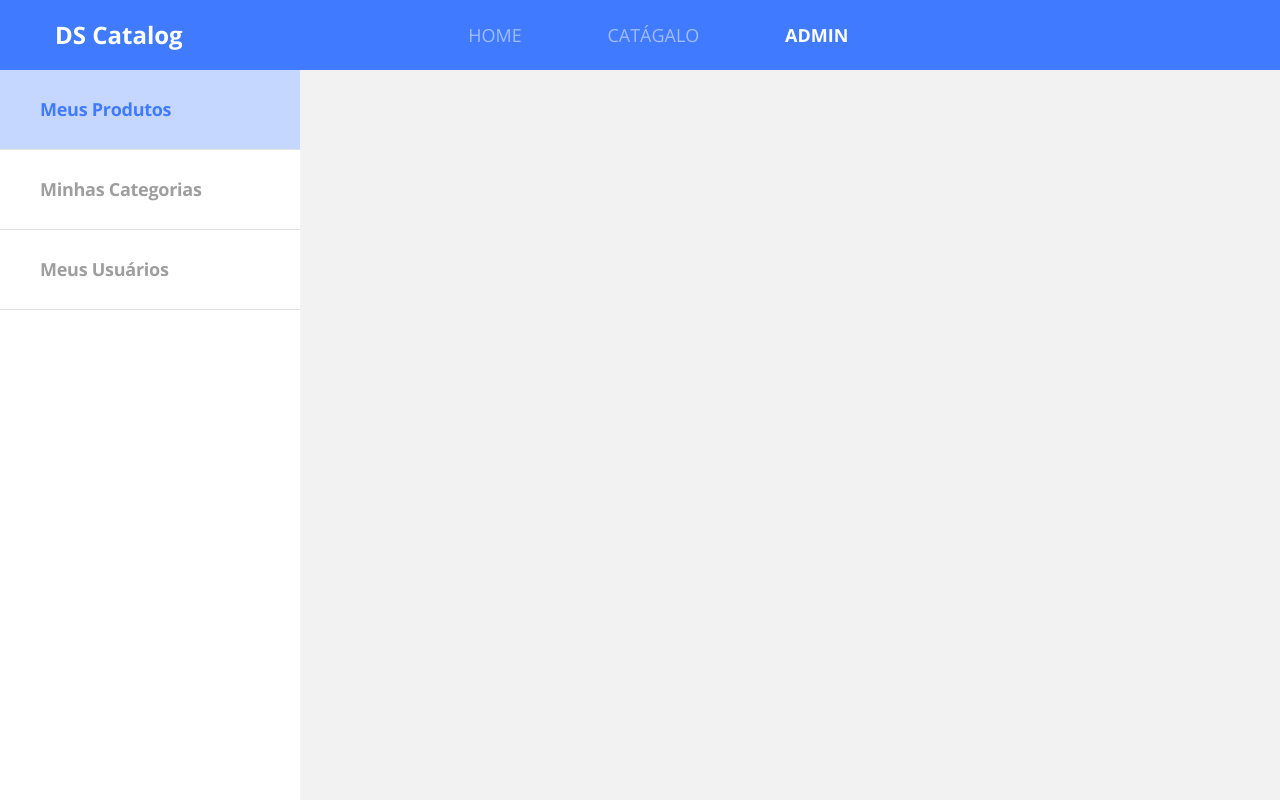
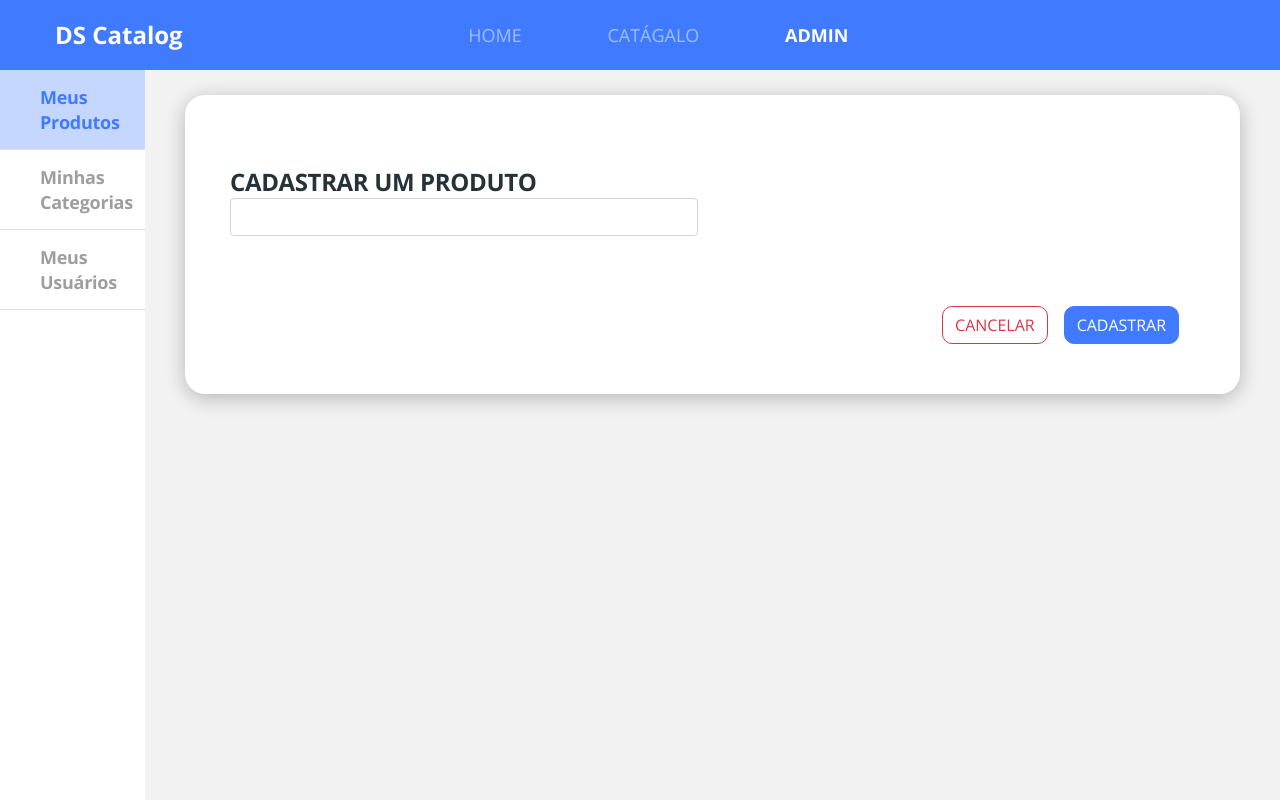
Before and after one commit to mackristofer/dscatalog-bootcamp, a React (Create React App) app in the folder front-web/: page /admin/products/create in a window 1280 px wide. Built offline with nearby package versions, Linux system fonts and the light colour scheme.

Commit message:
Admin base form create

```diff
--- a/front-web/src/Routes.tsx
+++ b/front-web/src/Routes.tsx
@@ -1,5 +1,5 @@
 import React from 'react';
-import {BrowserRouter, Switch, Route } from 'react-router-dom';
+import {BrowserRouter, Switch, Route, Redirect } from 'react-router-dom';
 import Navbar from './core/components/Navbar';
 import Admin from './pages/Admin';
 import Catalog from './pages/Catalog';
@@ -19,6 +19,7 @@
     <Route path="/products/:productId">
         <ProductDetails />
     </Route>
+    <Redirect from="/admin" to="/admin/products" exact/>
     <Route path="/admin">
         <Admin />
     </Route>
--- a/front-web/src/core/components/Navbar/index.tsx
+++ b/front-web/src/core/components/Navbar/index.tsx
@@ -12,17 +12,17 @@
         <div className="col-6 offset-2">
             <ul className="main-menu">
                 <li>
-                    <NavLink to="/" activeClassName="active" exact>
+                    <NavLink to="/" exact>
                         HOME
                     </NavLink>
                     </li>
                     <li>
-                    <NavLink to="/products" activeClassName="active">
+                    <NavLink to="/products">
                         CATÁGALO
                     </NavLink>
                     </li>
                     <li>
-                    <NavLink to="/admin" activeClassName="active">
+                    <NavLink to="/admin">
                         ADMIN
                     </NavLink>
                 </li>
--- /dev/null
+++ b/front-web/src/pages/Admin/components/BaseForm/index.tsx
@@ -0,0 +1,42 @@
+import React from 'react';
+import {useHistory} from 'react-router-dom';
+import './styles.scss';
+
+type Props = {
+    title:string;
+    children:React.ReactNode;
+}
+
+const BaseForm = ({title, children}:Props) => {
+
+    const history = useHistory();
+
+    const handleCancel = () => {
+        history.push('../');
+    }
+
+    return (
+        <div className="admin-base-form card-base">
+            <h1 className="base-form-title">
+            {title}
+            </h1>
+            {children}
+            <div className="base-form-actions">
+                <button
+                className="btn btn-outline-danger border-radius-10 mr-3"
+                onClick={handleCancel}
+                >
+                    CANCELAR
+                </button>
+                <button
+                className="btn btn-primary border-radius-10 mr-3"
+
+                >
+                    CADASTRAR
+                </button>
+            </div>
+        </div>
+    )
+}
+
+export default BaseForm;
--- /dev/null
+++ b/front-web/src/pages/Admin/components/BaseForm/styles.scss
@@ -0,0 +1,16 @@
+.admin-base-form{
+    padding: 70px 45px 50px 45px;
+    border-radius: 20px;
+    width: 1055px;
+}
+.base-form-title{
+  font-size: 24px;
+  line-height: 33px;
+  letter-spacing: -0.015em;
+  color: #263238;
+  text-transform: uppercase;
+}
+.base-form-actions{
+    margin-top: 70px;
+    text-align: right;
+}
--- a/front-web/src/pages/Admin/components/Navbar/index.tsx
+++ b/front-web/src/pages/Admin/components/Navbar/index.tsx
@@ -1,17 +1,18 @@
 import React from 'react';
+import { NavLink } from 'react-router-dom';
 import './styles.scss';
 
 const Navbar = () => (
 <nav className="admin-nav-container">
 <ul>
     <li>
-    <a href="#" className="admin-nav-item active">Meus Produtos</a>
+    <NavLink to="/admin/products" className="admin-nav-item">Meus Produtos</NavLink>
     </li>
     <li>
-    <a href="#" className="admin-nav-item">Minhas Categorias</a>
+    <NavLink to="/admin/categories" className="admin-nav-item">Minhas Categorias</NavLink>
     </li>
     <li>
-    <a href="#" className="admin-nav-item">Meus Usuários</a>
+    <NavLink to="/admin/users" className="admin-nav-item">Meus Usuários</NavLink>
     </li>
 </ul>
 </nav>
--- /dev/null
+++ b/front-web/src/pages/Admin/components/Products/Form/index.tsx
@@ -0,0 +1,17 @@
+import React from 'react';
+import BaseForm from '../../BaseForm';
+import './styles.scss';
+
+const Form = () => {
+    return (
+        <BaseForm title="CADASTRAR UM PRODUTO">
+            <div className="row">
+                <div className="col-6">
+                    <input type="text" className="form-control"/>
+                </div>
+            </div>
+        </BaseForm>
+    )
+}
+
+export default Form;
--- /dev/null
+++ b/front-web/src/pages/Admin/components/Products/List/index.tsx
@@ -0,0 +1,21 @@
+import React from 'react';
+import {useHistory} from 'react-router-dom';
+
+const List = () => {
+
+const history = useHistory();
+
+const handleCreate = () => {
+    history.push('/admin/products/create');
+}
+
+    return (
+        <div className="admin-products-list">
+            <button className="btn btn-primary btn-lg" onClick={handleCreate}>
+                ADICIONAR
+            </button>
+        </div>
+    )
+}
+
+export default List;
--- /dev/null
+++ b/front-web/src/pages/Admin/components/Products/index.tsx
@@ -0,0 +1,24 @@
+import React from 'react';
+import { Route, Switch } from 'react-router-dom';
+import Form from './Form';
+import List from './List';
+
+const Products = () => {
+    return (
+        <div>
+            <Switch>
+                <Route path="/admin/products" exact>
+                    <List />
+                </Route>
+                <Route path="/admin/products/create">
+                    <Form />
+                </Route>
+                <Route path="/admin/products/:productId">
+                    <h1>Alterar produto</h1>
+                </Route>
+            </Switch>
+        </div>
+
+    );
+}
+export default Products;
--- a/front-web/src/pages/Admin/index.tsx
+++ b/front-web/src/pages/Admin/index.tsx
@@ -1,10 +1,25 @@
 import React from 'react';
+import { Route, Switch } from 'react-router-dom';
 import Navbar from './components/Navbar';
-
+import Products from './components/Products';
+import './styles.scss';
 const Admin = () => (
 
-<div>
+<div className="admin-container">
    <Navbar />
+   <div className="admin-content">
+      <Switch>
+         <Route path="/admin/products">
+         <Products />
+         </Route>
+         <Route path="/admin/categories">
+         <h1>Categories</h1>
+         </Route>
+         <Route path="/admin/users">
+         <h1>Users</h1>
+         </Route>
+      </Switch>
+   </div>
 </div>
 
 );
--- a/front-web/src/pages/Admin/styles.scss
+++ b/front-web/src/pages/Admin/styles.scss
@@ -0,0 +1,7 @@
+.admin-container{
+    display: flex;
+}
+.admin-content{
+   padding: 25px 40px 45px 40px;
+   flex: 1;
+}
```
Also changed, not shown: front-web/src/pages/Admin/components/Products/Form/styles.scss (added), 1 other file (tests, documents, lock files or other folders).
